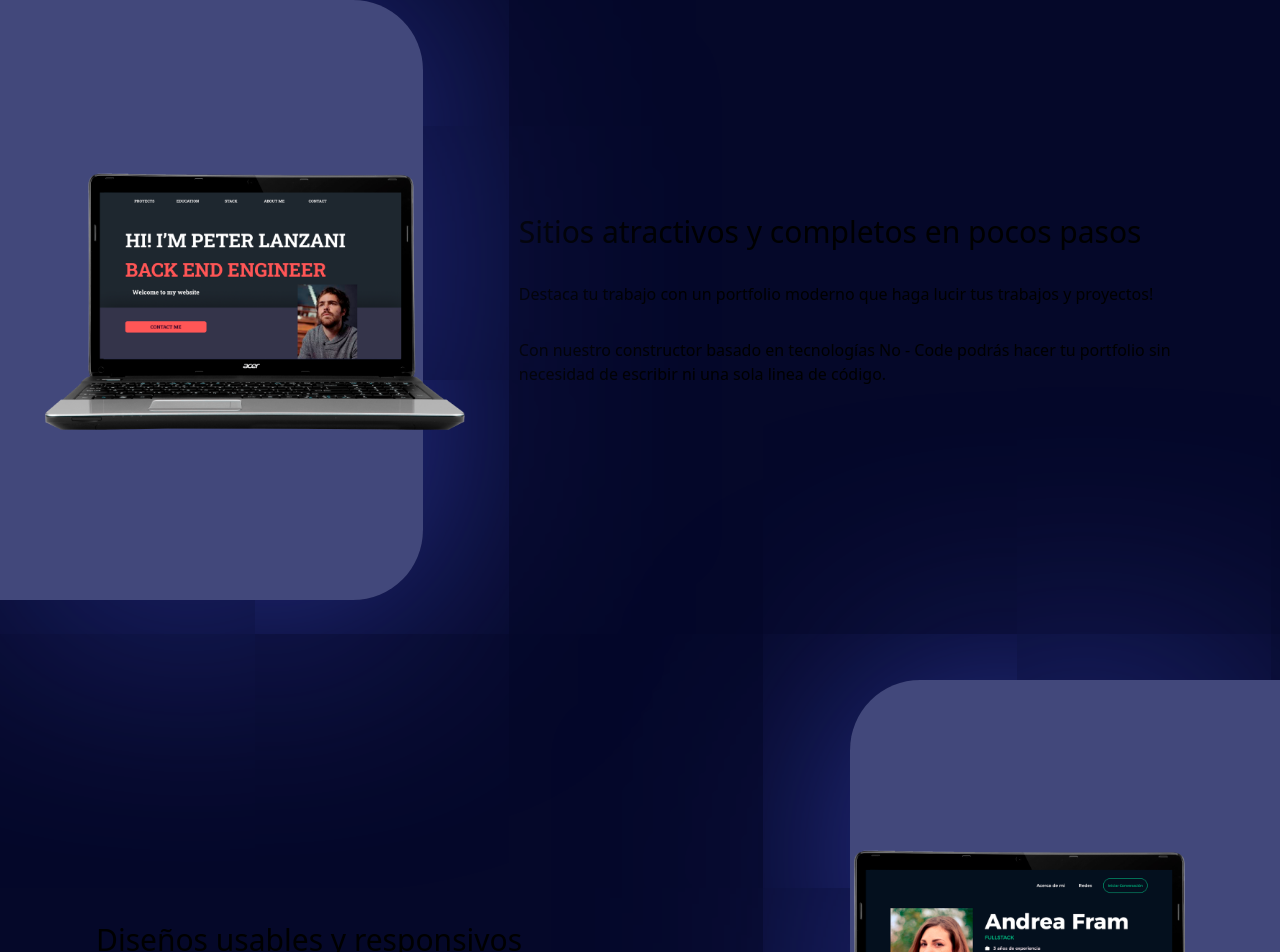
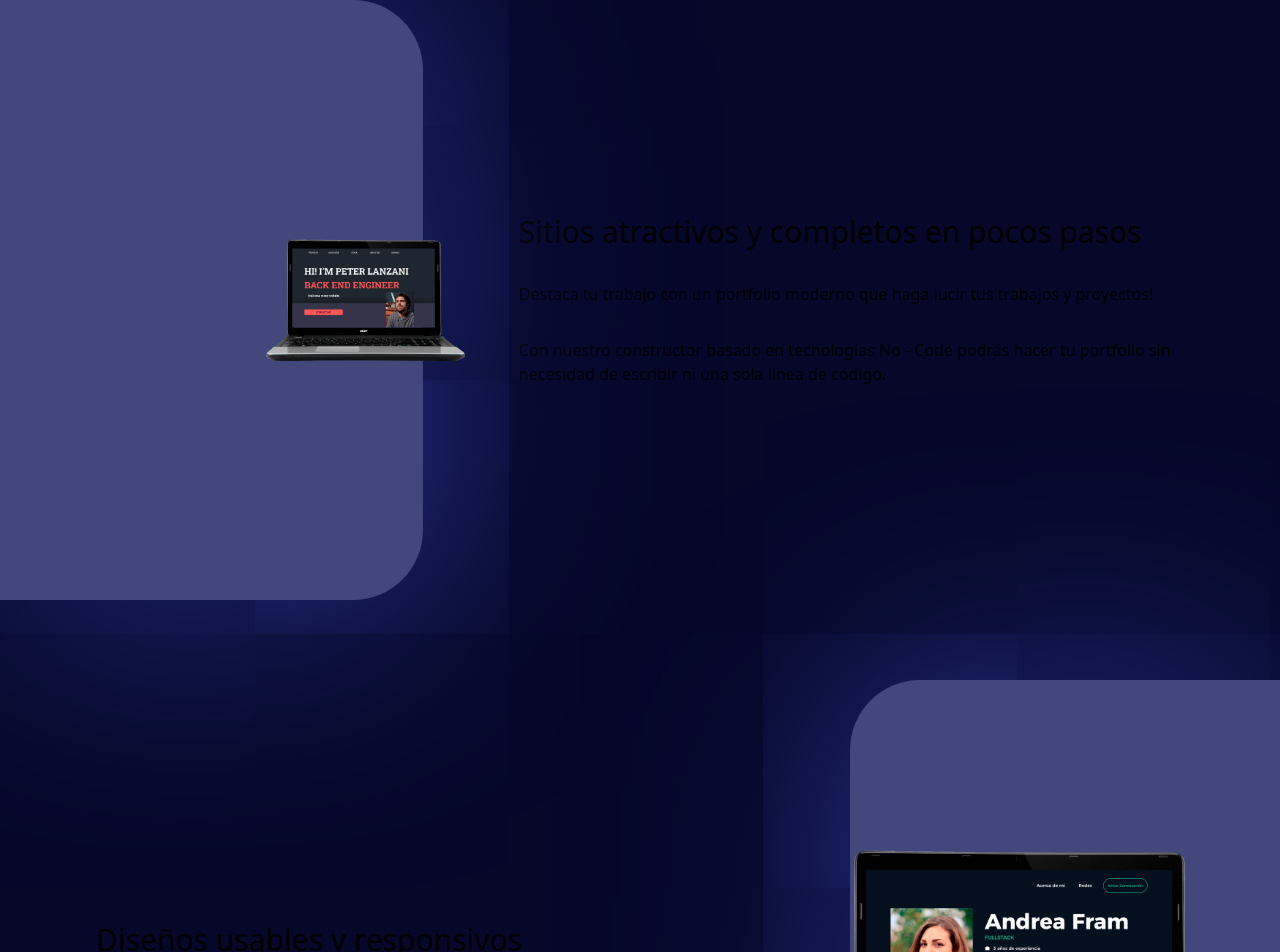
Before and after one commit to No-Country/S7-13-T-JAVAREACT, a Next.js app in the folder client/: page / in a window 1280 px wide. Shown: the part 1653-2605 px from the top of the page. Built offline with nearby package versions, Linux system fonts and the light colour scheme; no server answers.

Commit message:
merge deploy1

```diff
--- a/client/src/components/onBoard/LeafPhoto.jsx
+++ b/client/src/components/onBoard/LeafPhoto.jsx
@@ -1,7 +1,8 @@
 import { useEffect, useState } from "react";
 import styles from "../../pages/OnBoarding.module.css";
 import Image from "next/image";
-import getUserData, { getUser, uploadPicture } from "@/pages/api/auth/user";
+import getUserData, { uploadPicture } from "@/pages/api/auth/user";
+import Image from "next/image";
 
 const LeafPhoto = () => {
   const [imgUrl, setImgUrl] = useState("");
@@ -53,7 +54,7 @@ const LeafPhoto = () => {
           </div>
         </div>
       ) : (
-        imgUrl && <img src={imgUrl} alt="profile" width={200} height={200} />
+        imgUrl && <Image src={imgUrl} alt="profile" width={200} height={200} />
       )}
 
       <div className={styles.containerImageTextPhoto}>
--- a/client/src/components/onBoard/LeafThree.jsx
+++ b/client/src/components/onBoard/LeafThree.jsx
@@ -1,9 +1,6 @@
-import { useState } from "react";
 import styles from "../../pages/OnBoarding.module.css";
 import Image from "next/image";
 const LeafThree = () => {
-  const [portfolio, setPortfolio] = useState("");
-  const [seleccion, setSeleccion] = useState("");
   return (
     <div className={styles.containerImageText}>
       <div className={styles.image}>
--- a/client/src/components/seccion2/seccion2.js
+++ b/client/src/components/seccion2/seccion2.js
@@ -5,9 +5,11 @@ const Seccion2 = () => {
     <div className={styles.containerSeccion}>
       <section className={styles.seccionIzqDer}>
         <div className={styles.seccionPhotoIzq}>
-          <img
+          <Image
             src="/img/compuLanzani.png"
             alt="LanzaniPortfolio"
+            width={200}
+            height={200}
           />
         </div>
         <div className={styles.containerText}>
--- a/client/src/pages/index.js
+++ b/client/src/pages/index.js
@@ -1,6 +1,5 @@
 import styles from "./page.module.css";
-import { getSession, useSession } from "next-auth/react";
-import { useRouter } from "next/router";
+import { useSession } from "next-auth/react";
 import NavBar from "@/components/NavBar";
 import Header from "@/components/header/Header";
 import Slider from "@/components/Slider";
@@ -8,10 +7,8 @@ import CardsLanding from "@/components/cards-landing/CardsLanding";
 import Seccion2 from "@/components/seccion2/Seccion2";
 import PreciosLanding from "@/components/precios-landing/PreciosLanding";
 import Footer from "@/components/footer/Footer";
-import { useEffect } from "react";
 
 export default function Home() {
-  const router = useRouter();
   const { data: session, status } = useSession();
   console.log(session, status);
 
--- a/client/src/pages/login.js
+++ b/client/src/pages/login.js
@@ -1,6 +1,6 @@
 "use client";
 /* import { useUserContext } from "@/context/UserContext"; */
-import { useEffect, useState } from "react";
+import { useState } from "react";
 import styles from "./Login.module.css";
 import Link from "next/link";
 import { signIn, signOut, useSession } from "next-auth/react";
@@ -10,7 +10,7 @@ const page = () => {
   const router = useRouter();
   /*   const [data, setData] = useState({});
    */
-  const { data: session, status } = useSession();
+  const { data: status } = useSession();
   if (status === "authenticated") {
     router.push("/onboarding");
   }
@@ -18,6 +18,7 @@ const page = () => {
   const [email, setEmail] = useState("");
   const [password, setPassword] = useState("");
   const [user, setUser] = useState(null);
+  console.log(user)
   console.log(setEmail);
   console.log(setPassword);
   /*   const handleChange = (e) => {
--- a/client/src/pages/perfil.js
+++ b/client/src/pages/perfil.js
@@ -12,6 +12,7 @@ const perfil = () => {
   const { data: session, status } = useSession();
   const [skills, setSkills] = useState([]);
   if (status === "authenticated") {
+    console.log(status)
   }
 
   const handleUpdateName = async () => {
--- a/client/src/pages/perfilTest.js
+++ b/client/src/pages/perfilTest.js
@@ -1,4 +1,4 @@
-import React, { useState } from "react";
+import { useState } from "react";
 import axios from "axios";
 import { useSession } from "next-auth/react";
 
@@ -15,6 +15,7 @@ function ProfileForm() {
   const [address, setAddress] = useState("");
   const [email, setEmail] = useState("");
   const [profileImage, setProfileImage] = useState(null);
+  console.log(profileImage)
 
   const handleNameChange = (e) => setName(e.target.value);
   const handleAddressChange = (e) => setAddress(e.target.value);
--- a/client/src/pages/register.js
+++ b/client/src/pages/register.js
@@ -8,7 +8,6 @@ import styles from "./Register.module.css";
 import { useRouter } from "next/router";
 
 const register = () => {
-  const router = useRouter();
   const [token, setToken] = useState("");
   const [mensage, setMensage] = useState("");
   const [backResponse, setBackResponse] = useState("");
@@ -120,7 +119,7 @@ const register = () => {
         <button className={styles.button}>Registrarse</button>
       </form>
       {/* Hay que estilizar este div  */}
-      <div>{backResponse ? backResponse : ""}</div>
+      <div>{backResponse && backResponse}</div>
       <div>
         <p className={styles.otherOptions}>Otras Opciones</p>
         <div className={styles.buttonContainer}>
```
Also changed, not shown: client/src/pages/portfolio.js (+5 -4 lines).
